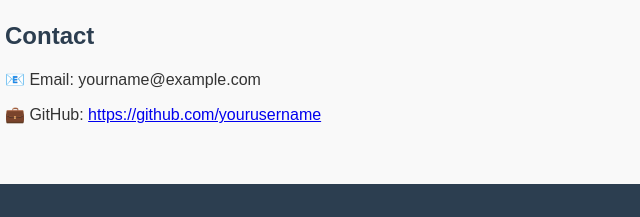
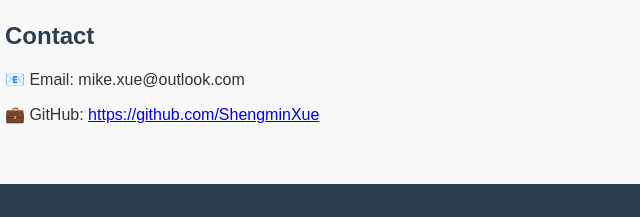
Before and after one commit to ShengminXue/mygallery, a plain HTML site: page index.html in a window 1280 px wide. Shown: the part 863-1080 px from the top of the page, 185-825 px from the left. Drawn offline with Linux system fonts and the light colour scheme.

Commit message:
Update contact information in index.html

```diff
--- a/index.html
+++ b/index.html
@@ -131,8 +131,8 @@
 
     <section id="contact">
       <h2>Contact</h2>
-      <p>📧 Email: yourname@example.com</p>
-      <p>💼 GitHub: <a href="https://github.com/yourusername" target="_blank">https://github.com/yourusername</a></p>
+      <p>📧 Email: mike.xue@outlook.com</p>
+      <p>💼 GitHub: <a href="https://github.com/ShengminXue" target="_blank">https://github.com/ShengminXue</a></p>
     </section>
   </div>
 
```
